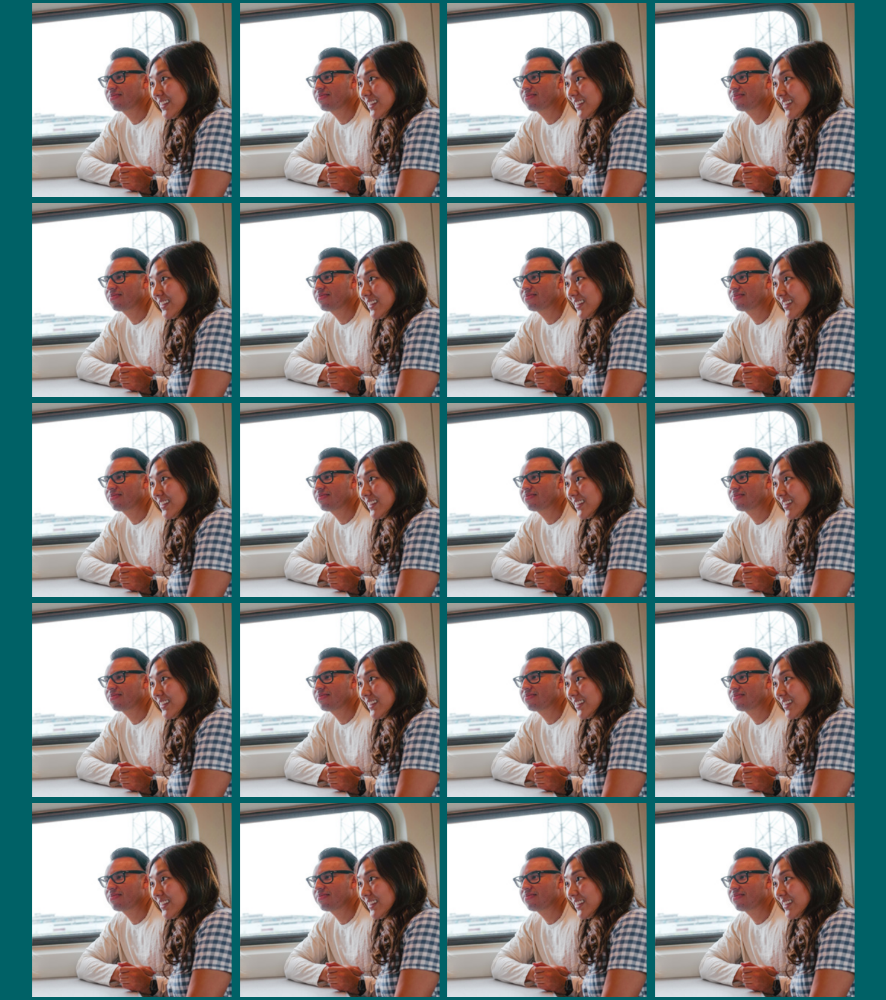
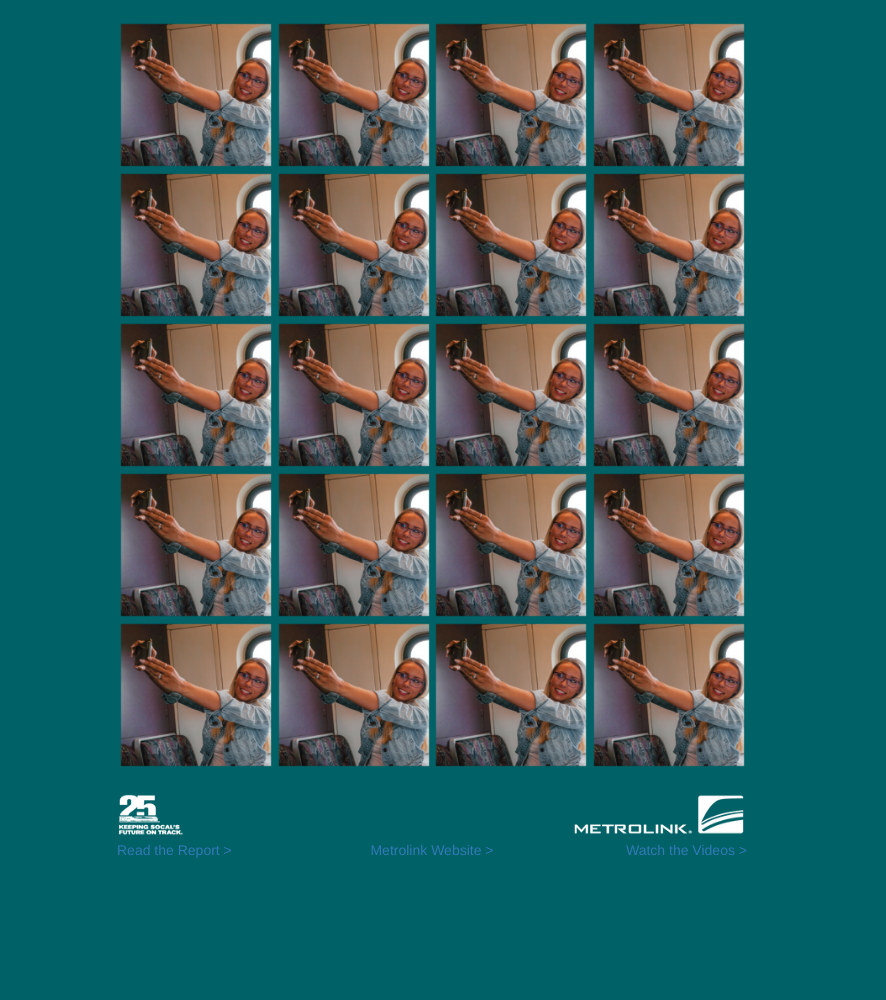
Before and after one commit to banderon1/metrolink, a plain HTML site: page index.html in a window 1280 px wide. Shown: the whole page, without its empty margins (208-1094 px from the left). After the commit the page ends 860 px from the top, so only its background shows below. Drawn offline with nearby package versions, Linux system fonts and the light colour scheme.

Commit message:
add footer

```diff
--- a/css/main.css
+++ b/css/main.css
@@ -59,29 +59,21 @@ body {
 
 }
 
+.montage, .footer {
+    padding-top: 20px;
+    width: 600px;
+}
 .montage {
-    width: 800px;
-    margin: auto;
     display: none;
+}
+.row div {
+    padding: 0;
 }
 .row div img {
     display: block;
     margin: auto;
-    padding: 3px 0;
+    padding: 4px 0;
 }
-
-
-
-
-
-
-
-
-
-
-
-
-
 
 /* ==========================================================================
    Helper classes
--- a/index.html
+++ b/index.html
@@ -23,68 +23,79 @@
             <p class="browserupgrade">You are using an <strong>outdated</strong> browser. Please <a href="https://browsehappy.com/">upgrade your browser</a> to improve your experience and security.</p>
         <![endif]-->
 
-        <div class="montage" id="page1">
+        <div class="montage center-block" id="page1">
             <div class="row">
-                <div class="col-md-3 box-1"><img width="200" height="200" src="img/box-1.png"/></div>
-                <div class="col-md-3 box-2"><img width="200" height="200" src="img/box-1.png"/></div>
-                <div class="col-md-3 box-3"><img width="200" height="200" src="img/box-1.png"/></div>
-                <div class="col-md-3 box-4"><img width="200" height="200" src="img/box-1.png"/></div>
+                <div class="col-xs-3 box-1"><img width="150" height="150" src="img/box-1.png"/></div>
+                <div class="col-xs-3 box-2"><img width="150" height="150" src="img/box-1.png"/></div>
+                <div class="col-xs-3 box-3"><img width="150" height="150" src="img/box-1.png"/></div>
+                <div class="col-xs-3 box-4"><img width="150" height="150" src="img/box-1.png"/></div>
             </div>
             <div class="row">
-                <div class="col-md-3 box-1"><img width="200" height="200" src="img/box-1.png"/></div>
-                <div class="col-md-3 box-2"><img width="200" height="200" src="img/box-1.png"/></div>
-                <div class="col-md-3 box-3"><img width="200" height="200" src="img/box-1.png"/></div>
-                <div class="col-md-3 box-4"><img width="200" height="200" src="img/box-1.png"/></div>
+                <div class="col-xs-3 box-1"><img width="150" height="150" src="img/box-1.png"/></div>
+                <div class="col-xs-3 box-2"><img width="150" height="150" src="img/box-1.png"/></div>
+                <div class="col-xs-3 box-3"><img width="150" height="150" src="img/box-1.png"/></div>
+                <div class="col-xs-3 box-4"><img width="150" height="150" src="img/box-1.png"/></div>
             </div>
             <div class="row">
-                <div class="col-md-3 box-1"><img width="200" height="200" src="img/box-1.png"/></div>
-                <div class="col-md-3 box-2"><img width="200" height="200" src="img/box-1.png"/></div>
-                <div class="col-md-3 box-3"><img width="200" height="200" src="img/box-1.png"/></div>
-                <div class="col-md-3 box-4"><img width="200" height="200" src="img/box-1.png"/></div>
+                <div class="col-xs-3 box-1"><img width="150" height="150" src="img/box-1.png"/></div>
+                <div class="col-xs-3 box-2"><img width="150" height="150" src="img/box-1.png"/></div>
+                <div class="col-xs-3 box-3"><img width="150" height="150" src="img/box-1.png"/></div>
+                <div class="col-xs-3 box-4"><img width="150" height="150" src="img/box-1.png"/></div>
             </div>
             <div class="row">
-                <div class="col-md-3 box-1"><img width="200" height="200" src="img/box-1.png"/></div>
-                <div class="col-md-3 box-2"><img width="200" height="200" src="img/box-1.png"/></div>
-                <div class="col-md-3 box-3"><img width="200" height="200" src="img/box-1.png"/></div>
-                <div class="col-md-3 box-4"><img width="200" height="200" src="img/box-1.png"/></div>
+                <div class="col-xs-3 box-1"><img width="150" height="150" src="img/box-1.png"/></div>
+                <div class="col-xs-3 box-2"><img width="150" height="150" src="img/box-1.png"/></div>
+                <div class="col-xs-3 box-3"><img width="150" height="150" src="img/box-1.png"/></div>
+                <div class="col-xs-3 box-4"><img width="150" height="150" src="img/box-1.png"/></div>
             </div>
             <div class="row">
-                <div class="col-md-3 box-1"><img width="200" height="200" src="img/box-1.png"/></div>
-                <div class="col-md-3 box-2"><img width="200" height="200" src="img/box-1.png"/></div>
-                <div class="col-md-3 box-3"><img width="200" height="200" src="img/box-1.png"/></div>
-                <div class="col-md-3 box-4"><img width="200" height="200" src="img/box-1.png"/></div>
+                <div class="col-xs-3 box-1"><img width="150" height="150" src="img/box-1.png"/></div>
+                <div class="col-xs-3 box-2"><img width="150" height="150" src="img/box-1.png"/></div>
+                <div class="col-xs-3 box-3"><img width="150" height="150" src="img/box-1.png"/></div>
+                <div class="col-xs-3 box-4"><img width="150" height="150" src="img/box-1.png"/></div>
             </div>
         </div>
-        <div class="montage" id="page2">
+        <div class="montage center-block" id="page2">
             <div class="row">
-                <div class="col-md-3 box-1"><img width="200" height="200" src="img/box-2.png"/></div>
-                <div class="col-md-3 box-2"><img width="200" height="200" src="img/box-2.png"/></div>
-                <div class="col-md-3 box-3"><img width="200" height="200" src="img/box-2.png"/></div>
-                <div class="col-md-3 box-4"><img width="200" height="200" src="img/box-2.png"/></div>
+                <div class="col-xs-3 box-1"><img width="150" height="150" src="img/box-2.png"/></div>
+                <div class="col-xs-3 box-2"><img width="150" height="150" src="img/box-2.png"/></div>
+                <div class="col-xs-3 box-3"><img width="150" height="150" src="img/box-2.png"/></div>
+                <div class="col-xs-3 box-4"><img width="150" height="150" src="img/box-2.png"/></div>
             </div>
             <div class="row">
-                <div class="col-md-3 box-1"><img width="200" height="200" src="img/box-2.png"/></div>
-                <div class="col-md-3 box-2"><img width="200" height="200" src="img/box-2.png"/></div>
-                <div class="col-md-3 box-3"><img width="200" height="200" src="img/box-2.png"/></div>
-                <div class="col-md-3 box-4"><img width="200" height="200" src="img/box-2.png"/></div>
+                <div class="col-xs-3 box-1"><img width="150" height="150" src="img/box-2.png"/></div>
+                <div class="col-xs-3 box-2"><img width="150" height="150" src="img/box-2.png"/></div>
+                <div class="col-xs-3 box-3"><img width="150" height="150" src="img/box-2.png"/></div>
+                <div class="col-xs-3 box-4"><img width="150" height="150" src="img/box-2.png"/></div>
             </div>
             <div class="row">
-                <div class="col-md-3 box-1"><img width="200" height="200" src="img/box-2.png"/></div>
-                <div class="col-md-3 box-2"><img width="200" height="200" src="img/box-2.png"/></div>
-                <div class="col-md-3 box-3"><img width="200" height="200" src="img/box-2.png"/></div>
-                <div class="col-md-3 box-4"><img width="200" height="200" src="img/box-2.png"/></div>
+                <div class="col-xs-3 box-1"><img width="150" height="150" src="img/box-2.png"/></div>
+                <div class="col-xs-3 box-2"><img width="150" height="150" src="img/box-2.png"/></div>
+                <div class="col-xs-3 box-3"><img width="150" height="150" src="img/box-2.png"/></div>
+                <div class="col-xs-3 box-4"><img width="150" height="150" src="img/box-2.png"/></div>
             </div>
             <div class="row">
-                <div class="col-md-3 box-1"><img width="200" height="200" src="img/box-2.png"/></div>
-                <div class="col-md-3 box-2"><img width="200" height="200" src="img/box-2.png"/></div>
-                <div class="col-md-3 box-3"><img width="200" height="200" src="img/box-2.png"/></div>
-                <div class="col-md-3 box-4"><img width="200" height="200" src="img/box-2.png"/></div>
+                <div class="col-xs-3 box-1"><img width="150" height="150" src="img/box-2.png"/></div>
+                <div class="col-xs-3 box-2"><img width="150" height="150" src="img/box-2.png"/></div>
+                <div class="col-xs-3 box-3"><img width="150" height="150" src="img/box-2.png"/></div>
+                <div class="col-xs-3 box-4"><img width="150" height="150" src="img/box-2.png"/></div>
             </div>
             <div class="row">
-                <div class="col-md-3 box-1"><img width="200" height="200" src="img/box-2.png"/></div>
-                <div class="col-md-3 box-2"><img width="200" height="200" src="img/box-2.png"/></div>
-                <div class="col-md-3 box-3"><img width="200" height="200" src="img/box-2.png"/></div>
-                <div class="col-md-3 box-4"><img width="200" height="200" src="img/box-2.png"/></div>
+                <div class="col-xs-3 box-1"><img width="150" height="150" src="img/box-2.png"/></div>
+                <div class="col-xs-3 box-2"><img width="150" height="150" src="img/box-2.png"/></div>
+                <div class="col-xs-3 box-3"><img width="150" height="150" src="img/box-2.png"/></div>
+                <div class="col-xs-3 box-4"><img width="150" height="150" src="img/box-2.png"/></div>
+            </div>
+        </div>
+        <div class="footer center-block">
+            <div class="row">
+                <div class="col-xs-6"><img class="pull-left" width="67" height="50" src="img/logo25.png"/></div>
+                <div class="col-xs-6"><img class="pull-right" width="175" height="50" src="img/logoML.png"/></div>
+            </div>
+            <div class="row">
+                <div class="col-xs-4"><a class="pull-left" href="#">Read the Report ></a></div>
+                <div class="col-xs-4 text-center"><a href="#">Metrolink Website ></a></div>
+                <div class="col-xs-4"><a class="pull-right" href="#">Watch the Videos ></a></div>
             </div>
         </div>
         <script src="js/vendor/modernizr-3.5.0.min.js"></script>
--- a/js/main.js
+++ b/js/main.js
@@ -5,7 +5,7 @@ $(function(){
     setTimeout(function(){
         page = page + 1;
         showNextMontage(page);
-    }, 8000);
+    }, 3000);
 });
 $('.montage').click(function(){
     var page = parseInt($(this).attr('id').replace(/\D/g,''));
@@ -17,11 +17,10 @@ function showNextMontage(page) {
     if(page >= 2) nextPage = 1;
     var animations = ['', 'perspectiveLeftReturn', 'swap'];
     var nextAnimation = animations[nextPage];
-    console.log(nextAnimation);
     $('#page' + nextPage + ' .row div').addClass('magictime ' + nextAnimation);
     $('#page' + page).hide();
     $('#page' + nextPage).show();
     setTimeout(function(){
         $('#page' + nextPage + ' .row div').removeClass('magictime ' + nextAnimation);
-    }, 1000);
+    }, 3000);
 }
```
Also changed, not shown: img/logo25.png (added), img/logoML.png (added).
